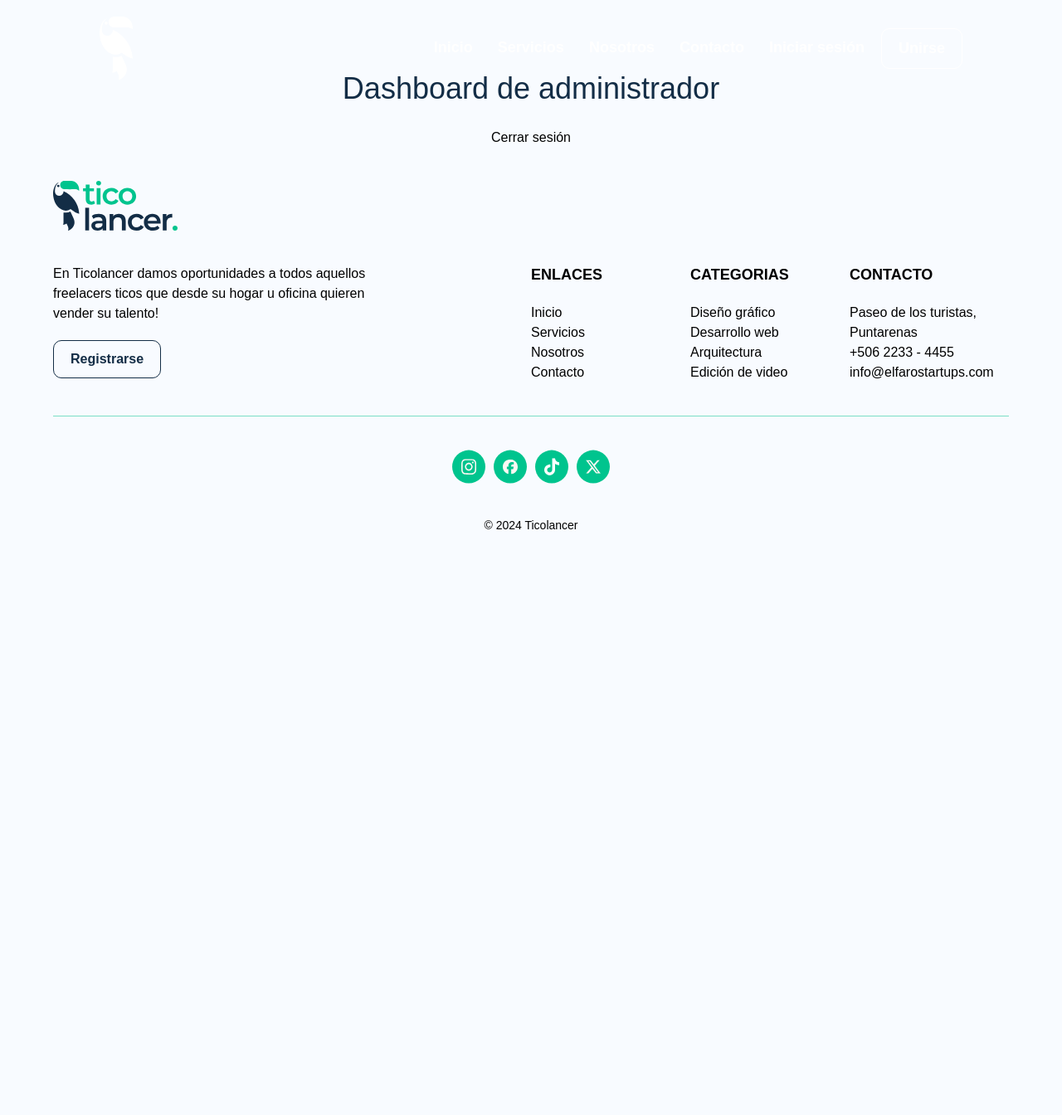
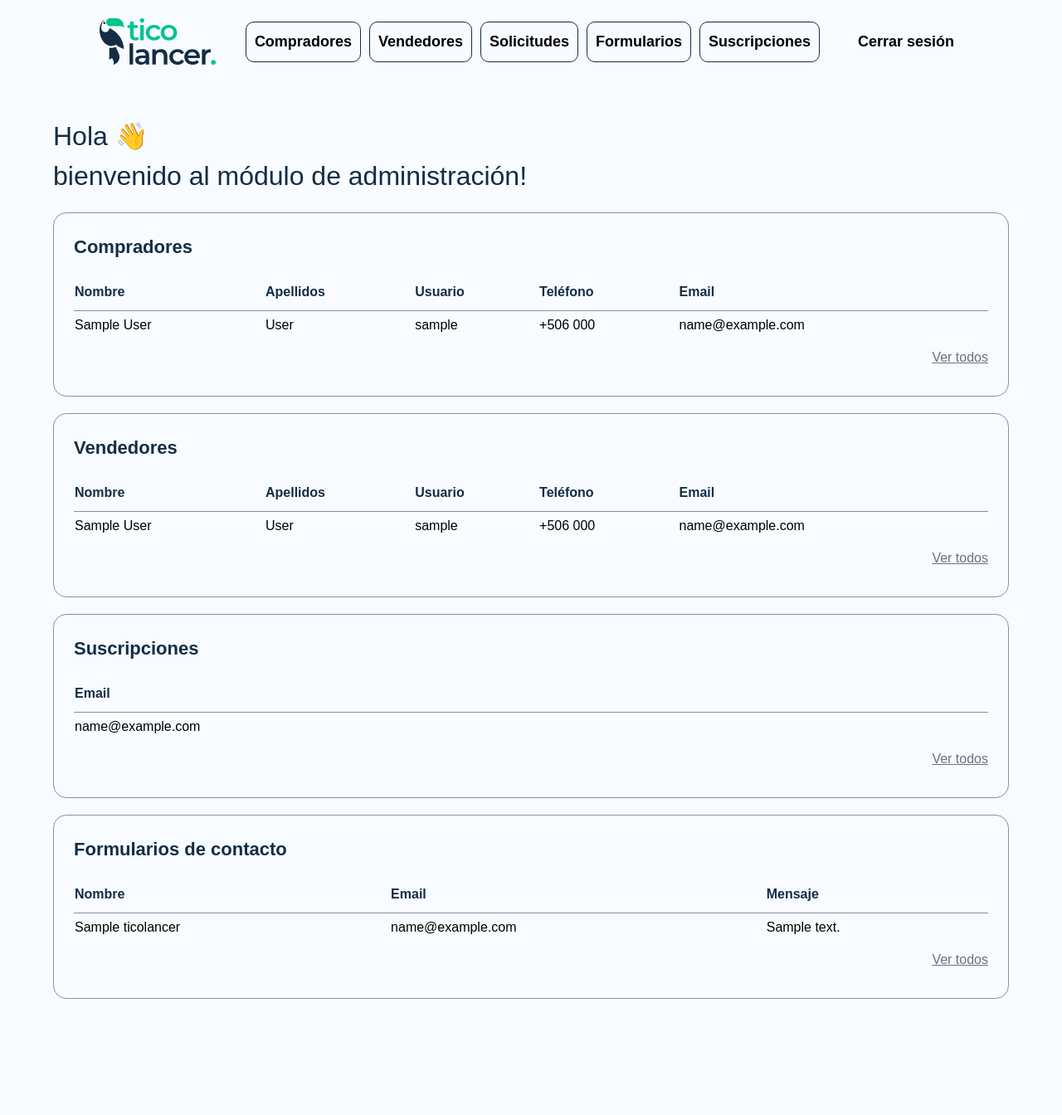
Before and after one commit to TottoWolff/Ticolancer-Desarrollo, a Laravel app: page /admin/dashboard in a window 1280 px wide. Shown: the whole page at 83% size. Before the commit the page ends 638 px from the top, so only its background shows below. Run offline with Laravel 10, Linux system fonts and the light colour scheme; tables that the repository leaves empty hold one stand-in row (values such as "Sample post"); data that the repository does not hold is empty; style sheets or scripts are compiled from the project's sources.

Commit message:
admin module created

```diff
--- a/app/Http/Controllers/DashboardAdminController.php
+++ b/app/Http/Controllers/DashboardAdminController.php
@@ -3,6 +3,10 @@
 namespace App\Http\Controllers;
 
 use Illuminate\Http\Request;
+use App\Models\BuyersUsersTicolancer as Buyers;
+use App\Models\ContactFormsTicolancer as ContactForms;
+use App\Models\SubscriptionsTicolancer as Subscriptions;
+use Illuminate\Support\Facades\Auth;
 
 class DashboardAdminController extends Controller
 {
@@ -12,7 +16,30 @@
     public function index()
     {
         //
-        return view('admin.dashboard');
+        $user = Auth::guard('admin')->user();
+        $buyers = Buyers::all();
+        $contactForms = ContactForms::all();
+        $subscriptions = Subscriptions::all();
+        return view('admin.dashboard', compact('buyers', 'contactForms', 'user', 'subscriptions'));
+    }
+
+
+    public function buyers()
+    {
+        $buyers = Buyers::all();
+        return view('admin.buyers', compact('buyers'));
+    }
+
+    public function forms()
+    {
+        $contactForms = ContactForms::all();
+        return view('admin.forms', compact('contactForms'));
+    }
+
+    public function subscriptions()
+    {
+        $subscriptions = Subscriptions::all();
+        return view('admin.subscriptions', compact('subscriptions'));
     }
 
     /**
--- /dev/null
+++ b/app/Models/SubscriptionsTicolancer.php
@@ -0,0 +1,15 @@
+<?php
+
+namespace App\Models;
+
+use Illuminate\Database\Eloquent\Factories\HasFactory;
+use Illuminate\Database\Eloquent\Model;
+
+class SubscriptionsTicolancer extends Model
+{
+    use HasFactory;
+
+    protected $fillable = [
+        'email',
+    ];
+}
--- a/resources/views/admin/dashboard.blade.php
+++ b/resources/views/admin/dashboard.blade.php
@@ -1,17 +1,124 @@
-@extends('ticolancer.layout')
-@section ('content')
-<div class="flex flex-col justify-center items-center px-[120px] gap-[20px] max-sm:w-[90vw] max-sm:px-0 max-sm:m-auto mt-[80px]">
-    <h1 class="text-blue w-fit text-[36px] font-light">Dashboard de administrador</h1>
+@extends('admin.layout')
+@section('content')
+    <div class="w-[90vw] flex items-center justify-center mt-[140px] mb-[140px] m-auto">
+        <div class="flex flex-col w-full gap-[20px]">
 
-    @if (Auth::guard('admin')->check())
-        <h2>Bienvenido (a), {{ Auth::guard('admin')->user()->email }}</h2> <h2>Cuenta: {{ Auth::guard('admin')->user()->username }}</h2>
-    @endif
+                <!-- Welcome Message -->
+                <div>
+                    <h1 class="text-[32px] font-medium text-blue">Hola {{$user->username}} 👋 <br>bienvenido al módulo de administración!</h1>
+                </div>
 
-    <form action="{{ route('admin.login.logout') }}" method="POST">
-        @csrf
-        <button type="submit">Cerrar sesión</button>
-    </form>
+                <!-- Buyers -->
+                <div class="border-[0.5px] border-blue border-opacity-50 rounded-[16px] p-6">
+                    <h3 class="font-semibold text-[22px] mb-4 text-blue">Compradores</h3>
+                    <table class="text-left w-full">
+                        <thead class="border-b border-blue border-opacity-50">
+                            <tr class="text-[16px] font-medium text-blue">
+                                <th class="py-[10px]">Nombre</th>
+                                <th>Apellidos</th>
+                                <th>Usuario</th>
+                                <th>Teléfono</th>
+                                <th>Email</th>
+                            </tr>
+                        </thead>
+                        <tbody>
+                            @foreach ($buyers as $buyer)
+                            <tr>
+                                <td class="py-[5px]">{{$buyer->name}}</td>
+                                <td>{{$buyer->lastname}}</td>
+                                <td>{{$buyer->username}}</td>
+                                <td>+506 {{$buyer->phone}}</td>
+                                <td>{{$buyer->email}}</td>
+                            </tr>
+                            @endforeach
+                        </tbody>
+                    </table>
 
-</div>
+                    <div class=" flex justify-end py-[10px]">
+                        <a class="hover:text-green text-gray-500 underline text-[16px] font-light" href="{{ route('admin.buyers') }}">Ver todos</a>
+                    </div>
+                </div>
 
-@endsection
+                <!-- Sellers -->
+                <div class="border-[0.5px] border-blue border-opacity-50 rounded-[16px] p-6">
+                    <h3 class="font-semibold text-[22px] mb-4 text-blue">Vendedores</h3>
+                    <table class="text-left w-full">
+                        <thead class="border-b border-blue border-opacity-50">
+                            <tr class="text-[16px] font-medium text-blue">
+                                <th class="py-[10px]">Nombre</th>
+                                <th>Apellidos</th>
+                                <th>Usuario</th>
+                                <th>Teléfono</th>
+                                <th>Email</th>
+                            </tr>
+                        </thead>
+                        <tbody>
+                            @foreach ($buyers as $buyer)
+                            <tr>
+                                <td class="py-[5px]">{{$buyer->name}}</td>
+                                <td>{{$buyer->lastname}}</td>
+                                <td>{{$buyer->username}}</td>
+                                <td>+506 {{$buyer->phone}}</td>
+                                <td>{{$buyer->email}}</td>
+                            </tr>
+                            @endforeach
+                        </tbody>
+                    </table>
+
+                    <div class=" flex justify-end py-[10px]">
+                        <a class="hover:text-green text-gray-500 underline text-[16px] font-light" href="">Ver todos</a>
+                    </div>
+                </div>
+
+                <!-- Suscribers -->
+                <div class="border-[0.5px] border-blue border-opacity-50 rounded-[16px] p-6">
+                    <h3 class="font-semibold text-[22px] mb-4 text-blue">Suscripciones</h3>
+                    <table class="text-left w-full">
+                        <thead class="border-b border-blue border-opacity-50">
+                            <tr class="text-[16px] font-medium text-blue">
+                                <th class="py-[10px]">Email</th>
+                            </tr>
+                        </thead>
+                        <tbody>
+                            @foreach ($subscriptions as $subscription)
+                            <tr>
+                                <td class="py-[5px]">{{$subscription->email}}</td>
+                            </tr>
+                            @endforeach
+                        </tbody>
+                    </table>
+
+                    <div class=" flex justify-end py-[10px]">
+                        <a class="hover:text-green text-gray-500 underline text-[16px] font-light" href="{{ route('admin.subscriptions') }}">Ver todos</a>
+                    </div>
+                </div>
+
+                <!-- Contact forms -->
+                <div class="border-[0.5px] border-blue border-opacity-50 rounded-[16px] p-6">
+                    <h3 class="font-semibold text-[22px] mb-4 text-blue">Formularios de contacto</h3>
+                    <table class="text-left w-full">
+                        <thead class="border-b border-blue border-opacity-50">
+                            <tr class="text-[16px] font-medium text-blue">
+                                <th class="py-[10px]">Nombre</th>
+                                <th>Email</th>
+                                <th>Mensaje</th>
+                            </tr>
+                        </thead>
+                        <tbody>
+                            @foreach ($contactForms as $contactForm)
+                            <tr>
+                                <td class="py-[5px]">{{$contactForm->name}}</td>
+                                <td>{{$contactForm->email}}</td>
+                                <td>{{$contactForm->message}}</td>
+                            </tr>
+                            @endforeach
+                        </tbody>
+                    </table>
+
+                    <div class=" flex justify-end py-[10px]">
+                        <a class="hover:text-green text-gray-500 underline text-[16px] font-light" href="{{ route('admin.forms') }}">Ver todos</a>
+                    </div>
+                </div>
+        </div>
+    </div>
+    @endsection
--- a/resources/views/ticolancer/layout.blade.php
+++ b/resources/views/admin/layout.blade.php
@@ -14,12 +14,8 @@
 </head>
 
 <body class="bg-bg font-main">
-    @include('ticolancer.header')
-
+    @include('admin.navbar')
     @yield('content')
-
-    @include('ticolancer.footer')
-
 </body>
 
 </html>
--- /dev/null
+++ b/resources/views/admin/navbar.blade.php
@@ -0,0 +1,13 @@
+<header>
+    <div class="z-[999] h-[100px] flex fixed top-0 w-full left-[50%] -translate-x-1/2 m-auto py-[20px] max-sm:py-[20px] px-[120px] max-sm:px-[20px] items-center justify-between font-main font-semibold text-[18px]  transition-all duration-500 ease-out bg-bg">
+        <a href="{{ route('admin.dashboard') }}"><img class="w-[140px] max-sm:w-[20px]" src="{{ asset('icons/logo.svg') }}" alt=""></a>
+        <ul class="flex flex-row gap-[10px] max-sm:hidden">
+            <li class="p-[10px] hover:text-white border-[1px] border-blue rounded-[10px] hover:bg-blue transition-all duration-500 hover:translate-y-[-5px] ease-out"><a href="{{ route('admin.buyers') }}">Compradores</a></li>
+            <li class="p-[10px] hover:text-white border-[1px] border-blue rounded-[10px] hover:bg-blue transition-all duration-500 hover:translate-y-[-5px] ease-out"><a href="#">Vendedores</a></li>
+            <li class="p-[10px] hover:text-white border-[1px] border-blue rounded-[10px] hover:bg-blue transition-all duration-500 hover:translate-y-[-5px] ease-out"><a href="#">Solicitudes</a></li>
+            <li class="p-[10px] hover:text-white border-[1px] border-blue rounded-[10px] hover:bg-blue transition-all duration-500 hover:translate-y-[-5px] ease-out"><a href="{{ route('admin.forms') }}">Formularios</a></li>
+            <li class="p-[10px] hover:text-white border-[1px] border-blue rounded-[10px] hover:bg-blue transition-all duration-500 hover:translate-y-[-5px] ease-out"><a href="{{ route('admin.subscriptions') }}">Suscripciones</a></li>
+        </ul>
+        <a class="p-[10px] hover:text-white rounded-[10px] hover:bg-blue transition-all duration-500 hover:translate-y-[-5px] ease-out" href="{{ route('admin.logout') }}">Cerrar sesión</a>
+    </div>
+</header>
--- a/routes/web.php
+++ b/routes/web.php
@@ -33,6 +33,7 @@
 Route::get('/nosotros', [Homepage::class, 'nosotros'])->name('nosotros');
 Route::get('/contacto', [Homepage::class, 'contacto'])->name('contacto');
 Route::post('/contacto', [Homepage::class, 'store_contact_form'])->name('contacto.store');
+Route::post('/', [Homepage::class, 'store_subscription'])->name('subscription.store');
 
 //ROUTES TO SIGN UP, LOG IN AND LOG OUT
 Route::get('/signup', [Signup::class, 'index'])->name('signup');
@@ -54,6 +55,7 @@
 Route::post('/{username}/buyers/desactivate-account', [BuyerProfile::class, 'desactivateAccount'])->name('buyers.desactivateAccount');
 Route::post('/{username}/buyers/update/location', [BuyerProfile::class, 'updateLocation'])->name('buyers.updateLocation');
 Route::post('/{username}/buyers/update/languages', [BuyerProfile::class, 'updateLanguages'])->name('buyers.updateLanguages');
+Route::post('/{username}/buyers/update/password', [BuyerProfile::class, 'updatePassword'])->name('buyers.updatePassword');
 
 Route::get('/buyers/{username}/dashboardgigs', [DashboardGigs::class, 'index'])->name('sellers.DashboardGigs');
 
@@ -91,5 +93,8 @@
 Route::post('/admin/signup', [SignUpAdmin::class, 'store'])->name('admin.signup.store');
 Route::get('/admin', [LoginAdmin::class, 'index'])->name('admin.login');
 Route::post('/admin', [LoginAdmin::class, 'login'])->name('admin.login.login');
-Route::post('/admin/logout', [LoginAdmin::class, 'logout'])->name('admin.login.logout');
-Route::get('/admin/{username}', [DashboardAdmin::class, 'index'])->name('admin.dashboard');
+Route::get('/admin/logout', [LoginAdmin::class, 'logout'])->name('admin.logout');
+Route::get('/admin/dashboard', [DashboardAdmin::class, 'index'])->name('admin.dashboard');
+Route::get('/admin/buyers', [DashboardAdmin::class, 'buyers'])->name('admin.buyers');
+Route::get('/admin/forms', [DashboardAdmin::class, 'forms'])->name('admin.forms');
+Route::get('/admin/subscriptions', [DashboardAdmin::class, 'subscriptions'])->name('admin.subscriptions');
```
Also changed, not shown: app/Http/Controllers/HomepageController.php (+22 -0 lines), resources/views/admin/buyers.blade.php (added, +39 -0 lines), resources/views/admin/forms.blade.php (added, +39 -0 lines), resources/views/admin/subscriptions.blade.php (added, +35 -0 lines), resources/views/ticolancer/index.blade.php (+4 -3 lines), database/migrations/2024_10_10_015142_create_subscriptions_ticolancers_table.php (added).
